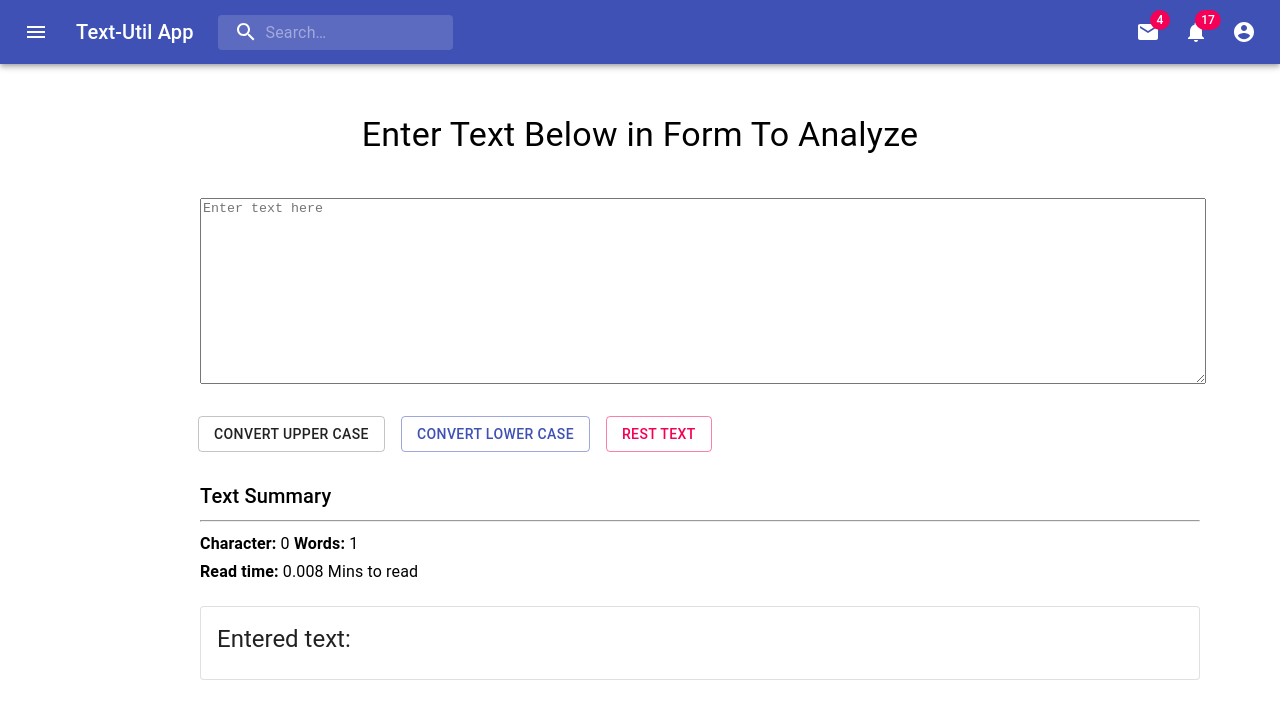
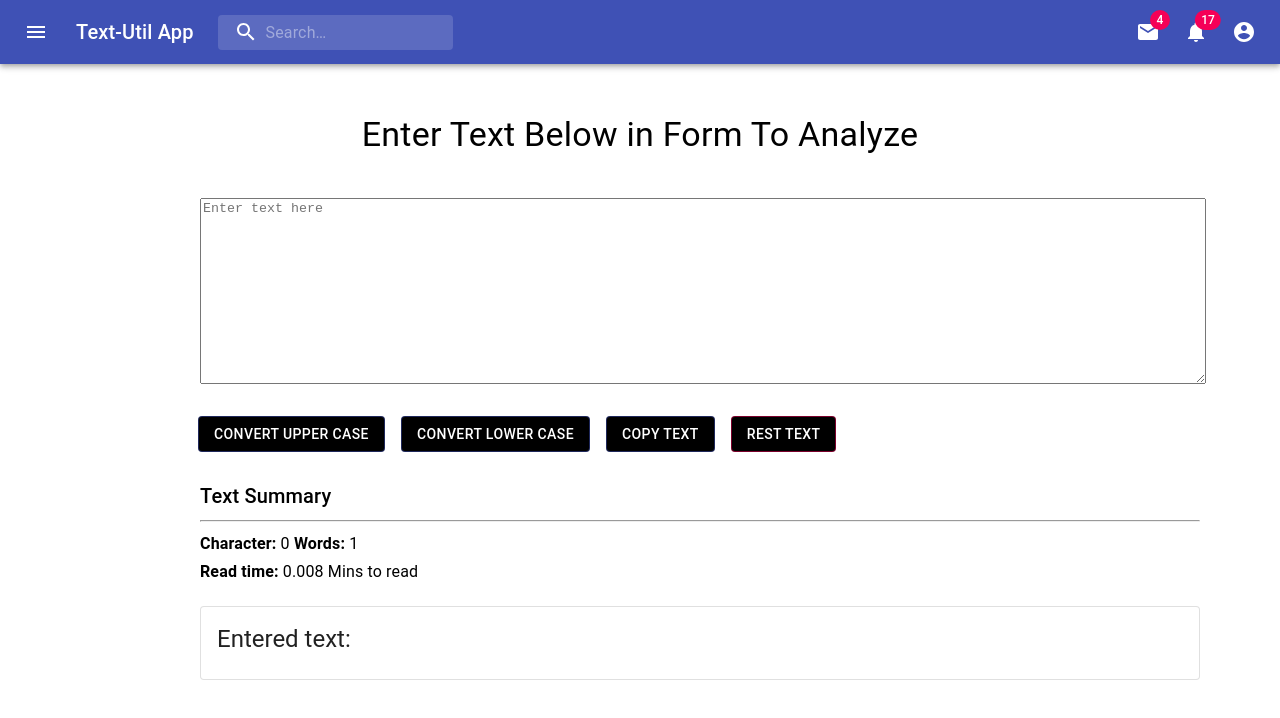
Before and after one commit to umairazmat/MUI-Text-App, a React (Vite) app: page / in a window 1280 px wide. Shown: the top 718 px of the page. Built offline with nearby package versions, Linux system fonts and the light colour scheme.

Commit message:
Copy Functionality added

```diff
--- a/package.json
+++ b/package.json
@@ -12,6 +12,7 @@
     "@material-ui/core": "^4.12.4",
     "@material-ui/icons": "^4.11.3",
     "react": "^18.0.0",
+    "react-copy-to-clipboard": "^5.1.0",
     "react-dom": "^18.0.0"
   },
   "devDependencies": {
--- a/src/components/textform/Textform.jsx
+++ b/src/components/textform/Textform.jsx
@@ -8,6 +8,7 @@ import CardActions from "@material-ui/core/CardActions";
 import CardContent from "@material-ui/core/CardContent";
 import { makeStyles } from "@material-ui/core/styles";
 import TextareaAutosize from "@material-ui/core/TextareaAutosize";
+import { CopyToClipboard } from "react-copy-to-clipboard";
 const useStyles = makeStyles((theme) => ({
   root: {
     "& > *": {
@@ -38,6 +39,10 @@ export default function MinHeightTextarea(props) {
     setText(newText);
   };
 
+  const handleCopyClick = () => {
+    alert("Text Copied :" + " " + text);
+  };
+
   //   Change value when User satrt writting
   const handleOnChange = (event) => {
     console.log("onChange");
@@ -46,6 +51,7 @@ export default function MinHeightTextarea(props) {
 
   //   Use State
   const [text, setText] = useState("");
+  const [copied, setCopied] = useState(false);
   return (
     <div>
       {/* Heading */}
@@ -75,13 +81,39 @@ export default function MinHeightTextarea(props) {
           width: "1000px",
         }}
       >
-        <Button variant="outlined" color="deafult" onClick={handleUpClick}>
+        <Button
+          style={{ backgroundColor: "black", color: "white" }}
+          variant="outlined"
+          color="primary"
+          onClick={handleUpClick}
+        >
           Convert Upper Case
         </Button>
-        <Button variant="outlined" color="primary" onClick={handleLowerClick}>
+
+        <Button
+          style={{ backgroundColor: "black", color: "white" }}
+          variant="outlined"
+          color="primary"
+          onClick={handleLowerClick}
+        >
           Convert lower case
         </Button>
-        <Button variant="outlined" color="secondary" onClick={handleResetClick}>
+        <CopyToClipboard text={text} onCopy={() => setCopied(true)}>
+          <Button
+            style={{ backgroundColor: "black", color: "white" }}
+            variant="outlined"
+            color="primary"
+            onClick={handleCopyClick}
+          >
+            Copy Text
+          </Button>
+        </CopyToClipboard>
+
+        <Button
+          style={{ backgroundColor: "black", color: "white" }}
+          variant="outlined"
+          color="secondary"
+        >
           Rest text
         </Button>
       </div>
```
Also changed, not shown: 1 other file (tests, documents, lock files or other folders).
